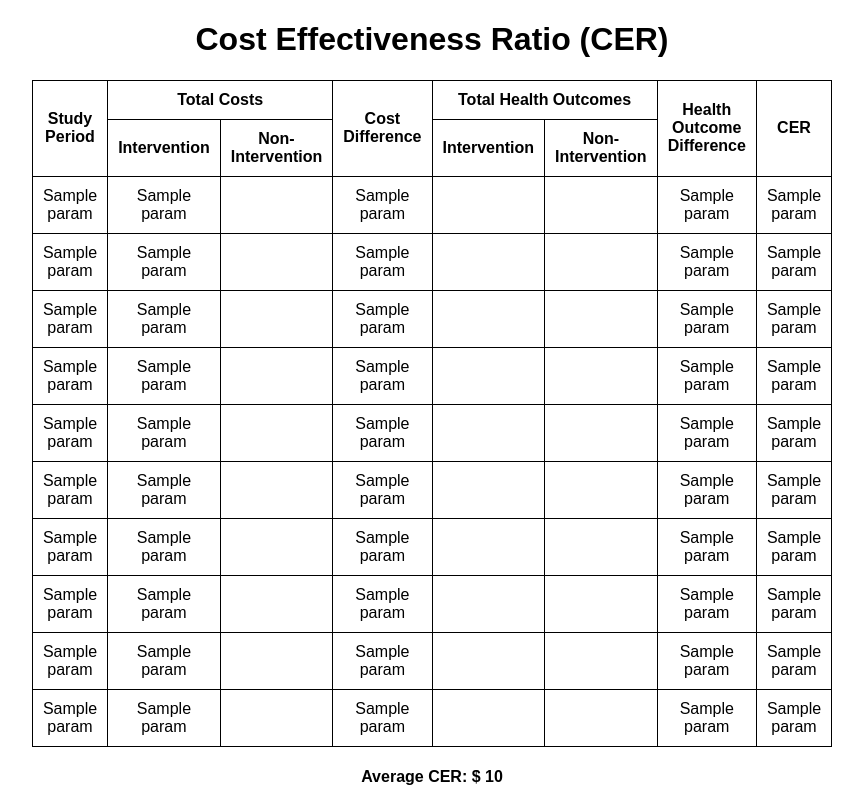
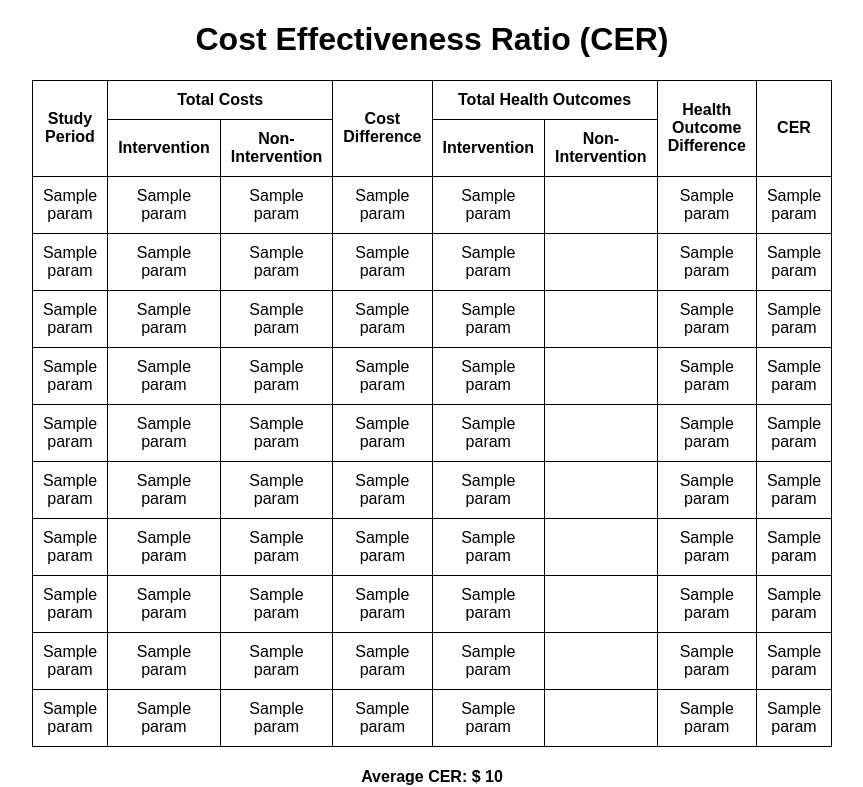
Before and after one commit to Hariharan2907/telemed_project, a Flask app: template templates/result.html in a window 1280 px wide. Shown: the part 54-841 px from the top of the page, without its empty margins (208-1071 px from the left). Run offline with Flask 2, Linux system fonts and the light colour scheme; the template is opened without the code that fills it: most values are stand-ins (such as "Sample title", 1, 10 or a date in 2020); parts of the project's set-up code (start-up, migrations or seed data) failed here and were passed over.

Commit message:
Added health outcome and non inter values to table

```diff
--- a/app.py
+++ b/app.py
@@ -325,6 +325,28 @@ def cea_results():
     tot_int9 = request.args.get('tot_int9')
     tot_int10 = request.args.get('tot_int10')
 
+    tot_nonint1 = request.args.get('tot_nonint1')
+    tot_nonint2 = request.args.get('tot_nonint2')
+    tot_nonint3 = request.args.get('tot_nonint3')
+    tot_nonint4 = request.args.get('tot_nonint4')
+    tot_nonint5 = request.args.get('tot_nonint5')
+    tot_nonint6 = request.args.get('tot_nonint6')
+    tot_nonint7 = request.args.get('tot_nonint7')
+    tot_nonint8 = request.args.get('tot_nonint8')
+    tot_nonint9 = request.args.get('tot_nonint9')
+    tot_nonint10 = request.args.get('tot_nonint10')
+
+    tot_out1 = request.args.get('tot_out1')
+    tot_out2 = request.args.get('tot_out2')
+    tot_out3 = request.args.get('tot_out3')
+    tot_out4 = request.args.get('tot_out4')
+    tot_out5 = request.args.get('tot_out5')
+    tot_out6 = request.args.get('tot_out6')
+    tot_out7 = request.args.get('tot_out7')
+    tot_out8 = request.args.get('tot_out8')
+    tot_out9 = request.args.get('tot_out9')
+    tot_out10 = request.args.get('tot_out10')
+
     cer1 = round(float(c1)/float(h1),2) if c1 !=None and h1 != None and float(h1) != 0 else None
     cer2 = round(float(c2)/float(h2),2) if c2 !=None and h2 != None and float(h2) != 0 else None
     cer3 = round(float(c3)/float(h3),2) if c3 !=None and h3 != None and float(h3) != 0 else None
@@ -338,7 +360,8 @@ def cea_results():
 
 
 
-    param_list = [p1,p2,p3,p4,p5,p6,p7,p8,p9,p10,c1,c2,c3,c4,c5,c6,c7,c8,c9,c10,h1,h2,h3,h4,h5,h6,h7,h8,h9,h10,cer1,cer2,cer3,cer4,cer5,cer6,cer7,cer8,cer9,cer10,tot_int1,tot_int2,tot_int3,tot_int4,tot_int5,tot_int6,tot_int7,tot_int8,tot_int9,tot_int10]
+    param_list = [p1,p2,p3,p4,p5,p6,p7,p8,p9,p10,c1,c2,c3,c4,c5,c6,c7,c8,c9,c10,h1,h2,h3,h4,h5,h6,h7,h8,h9,h10,cer1,cer2,cer3,cer4,cer5,cer6,cer7,cer8,cer9,cer10,tot_int1,tot_int2,tot_int3,tot_int4,tot_int5,tot_int6,tot_int7,tot_int8,tot_int9,tot_int10,
+                tot_nonint1,tot_nonint2,tot_nonint3,tot_nonint4,tot_nonint5,tot_nonint6,tot_nonint7,tot_nonint8,tot_nonint9,tot_nonint10,tot_out1,tot_out2,tot_out3,tot_out4,tot_out5,tot_out6,tot_out7,tot_out8,tot_out9,tot_out10]
     n_year = 0
     sum_period = 0
     for i in range(10):
--- a/templates/result.html
+++ b/templates/result.html
@@ -21,9 +21,9 @@
   <tr>
     <td>{{param_list[0]}}</td>
     <td>{{param_list[40]}}</td>
-    <td></td>
+    <td>{{param_list[50]}}</td>
     <td>{{param_list[10]}}</td>
-    <td></td>
+    <td>{{param_list[60]}}</td>
     <td></td>
     <td>{{param_list[20]}}</td>
     <td>{{param_list[30]}}</td>
@@ -31,9 +31,9 @@
   <tr>
     <td>{{param_list[1]}}</td>
     <td>{{param_list[41]}}</td>
-    <td></td>
+    <td>{{param_list[51]}}</td>
     <td>{{param_list[11]}}</td>
-    <td></td>
+    <td>{{param_list[61]}}</td>
     <td></td>
     <td>{{param_list[21]}}</td>
     <td>{{param_list[31]}}</td>
@@ -41,9 +41,9 @@
   <tr>
     <td>{{param_list[2]}}</td>
     <td>{{param_list[42]}}</td>
-    <td></td>
+    <td>{{param_list[52]}}</td>
     <td>{{param_list[12]}}</td>
-    <td></td>
+    <td>{{param_list[62]}}</td>
     <td></td>
     <td>{{param_list[22]}}</td>
     <td>{{param_list[32]}}</td>
@@ -51,9 +51,9 @@
   <tr>
     <td>{{param_list[3]}}</td>
     <td>{{param_list[43]}}</td>
-    <td></td>
+    <td>{{param_list[53]}}</td>
     <td>{{param_list[13]}}</td>
-    <td></td>
+    <td>{{param_list[63]}}</td>
     <td></td>
     <td>{{param_list[23]}}</td>
     <td>{{param_list[33]}}</td>
@@ -61,9 +61,9 @@
   <tr>
     <td>{{param_list[4]}}</td>
     <td>{{param_list[44]}}</td>
-    <td></td>
+    <td>{{param_list[54]}}</td>
     <td>{{param_list[14]}}</td>
-    <td></td>
+    <td>{{param_list[64]}}</td>
     <td></td>
     <td>{{param_list[24]}}</td>
     <td>{{param_list[34]}}</td>
@@ -71,9 +71,9 @@
   <tr>
     <td>{{param_list[5]}}</td>
     <td>{{param_list[45]}}</td>
-    <td></td>
+    <td>{{param_list[55]}}</td>
     <td>{{param_list[15]}}</td>
-    <td></td>
+    <td>{{param_list[65]}}</td>
     <td></td>
     <td>{{param_list[25]}}</td>
     <td>{{param_list[35]}}</td>
@@ -81,9 +81,9 @@
   <tr>
     <td>{{param_list[6]}}</td>
     <td>{{param_list[46]}}</td>
-    <td></td>
+    <td>{{param_list[56]}}</td>
     <td>{{param_list[16]}}</td>
-    <td></td>
+    <td>{{param_list[66]}}</td>
     <td></td>
     <td>{{param_list[26]}}</td>
     <td>{{param_list[36]}}</td>
@@ -91,9 +91,9 @@
   <tr>
     <td>{{param_list[7]}}</td>
     <td>{{param_list[47]}}</td>
-    <td></td>
+    <td>{{param_list[57]}}</td>
     <td>{{param_list[17]}}</td>
-    <td></td>
+    <td>{{param_list[67]}}</td>
     <td></td>
     <td>{{param_list[27]}}</td>
     <td>{{param_list[37]}}</td>
@@ -101,9 +101,9 @@
   <tr>
     <td>{{param_list[8]}}</td>
     <td>{{param_list[48]}}</td>
-    <td></td>
+    <td>{{param_list[58]}}</td>
     <td>{{param_list[18]}}</td>
-    <td></td>
+    <td>{{param_list[68]}}</td>
     <td></td>
     <td>{{param_list[28]}}</td>
     <td>{{param_list[38]}}</td>
@@ -111,9 +111,9 @@
   <tr>
     <td>{{param_list[9]}}</td>
     <td>{{param_list[49]}}</td>
-    <td></td>
+    <td>{{param_list[59]}}</td>
     <td>{{param_list[19]}}</td>
-    <td></td>
+    <td>{{param_list[69]}}</td>
     <td></td>
     <td>{{param_list[29]}}</td>
     <td>{{param_list[39]}}</td>
```
